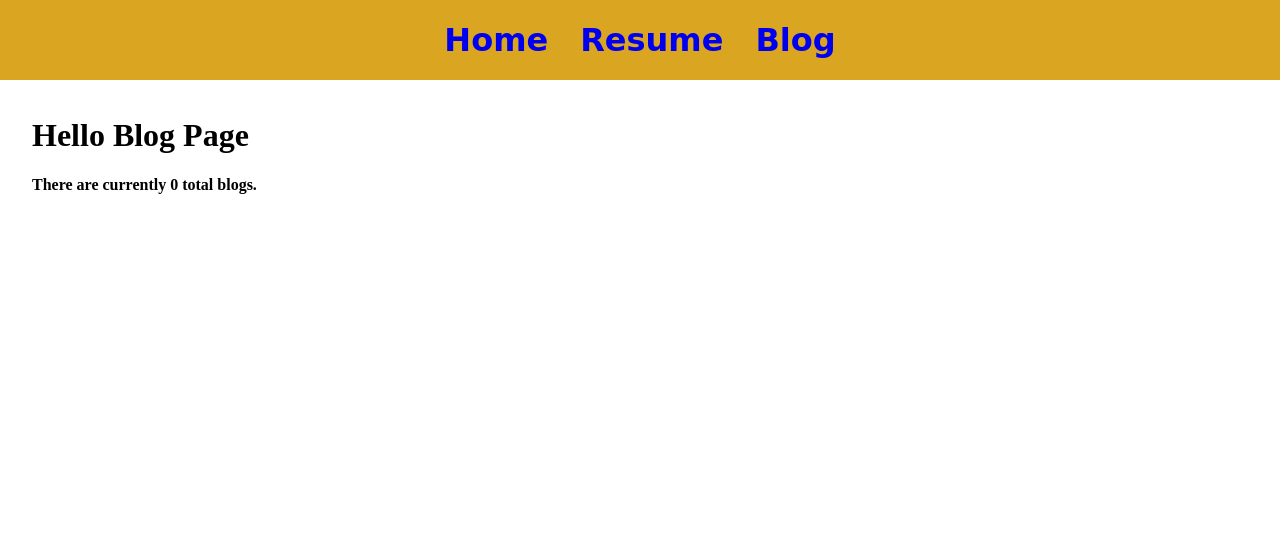
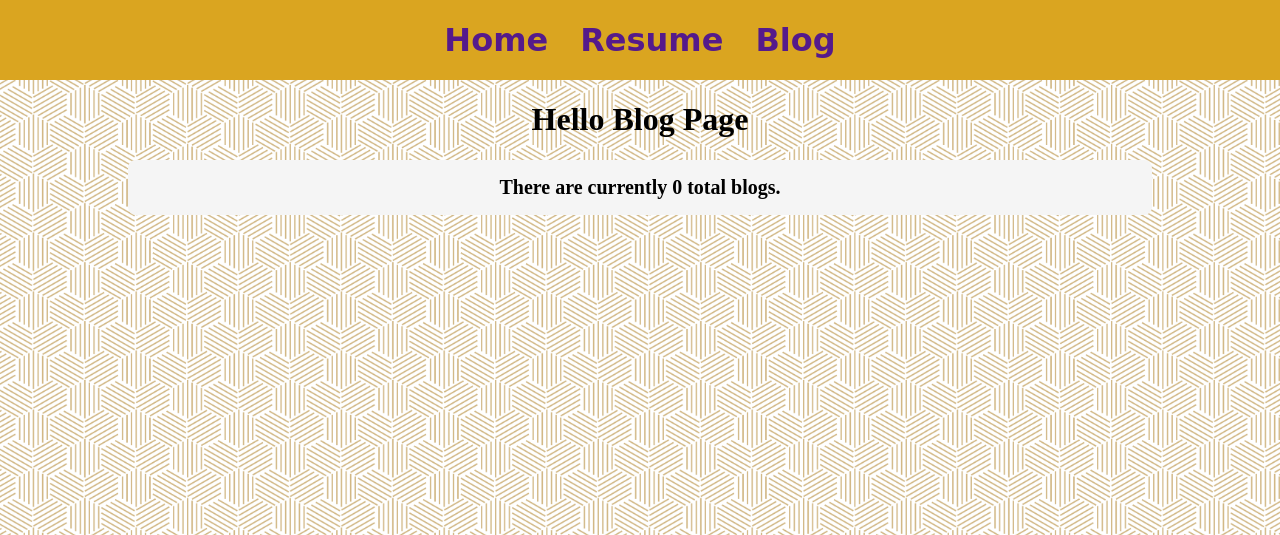
Before and after one commit to julian-lundquist/portfolio_project, a Django app: page /blog/ in a window 1280 px wide. Shown: the top 535 px of the page. Run offline with Django 3.2, Linux system fonts and the light colour scheme; data that the repository does not hold is empty.

Commit message:
added base styling for portfolio and blog template also added background image in base template

```diff
--- a/portfolio_project/settings.py
+++ b/portfolio_project/settings.py
@@ -121,7 +121,7 @@
 # https://docs.djangoproject.com/en/3.2/howto/static-files/
 
 STATIC_URL = '/static/'
-STATIC_ROOT = BASE_DIR / 'staticfiles'
+# STATIC_ROOT = BASE_DIR / 'statics'
 
 STATICFILES_DIRS = [
     BASE_DIR / 'static',
--- a/static/css/base.css
+++ b/static/css/base.css
@@ -1,14 +1,22 @@
 body {
+  background-image: url("../img/242.jpg");
+  background-size: contain;
+  background-repeat: repeat;
   margin: 0;
 }
 
+h1 {
+  text-align: center;
+}
+
 .container {
-  padding: 1em 2em;
+  padding: 5em 8em;
 }
 
 .navbar {
   width: 100%;
   height: 5em;
+  position: fixed;
   background-color: goldenrod;
   display: flex;
   justify-content: center;
@@ -23,10 +31,12 @@
 }
 
 .nav-link {
+  user-select: none;
   padding: 0 1em;
 }
 
 .nav-link > a {
+  color: #551A8B;
   text-decoration: none;
   font-family: "Comic Sans MS";
   font-size: 2em;
@@ -35,5 +45,74 @@
 
 .nav-link > a:hover {
   color: #8400ff;
-  text-shadow: 1px -1px lightcyan;
+  text-shadow: 1px -1px aquamarine;
 }
+
+.project-items {
+  display: flex;
+  justify-content: center;
+}
+
+.project-item {
+  display: block;
+  position: relative;
+  margin: 0 1em;
+}
+
+.project-item-image {
+  height: 250px;
+  opacity: 1;
+  display: block;
+  transition: .5s ease;
+  backface-visibility: hidden;
+  border-radius: 0.5em;
+}
+
+.project-item-content {
+  transition: .5s ease;
+  opacity: 0;
+  text-align: left;
+  user-select: none;
+  cursor: pointer;
+  position: absolute;
+  padding: 0 1em;
+  top: 50%;
+  left: 50%;
+  transform: translate(-50%, -50%);
+  -ms-transform: translate(-50%, -50%);
+}
+
+.project-item-description {
+  width: 480px;
+}
+
+.project-item:hover .project-item-image {
+  opacity: 0.2;
+}
+
+.project-item:hover .project-item-content {
+  opacity: 1;
+  background-color: whitesmoke;
+  border-radius: 0.5em;
+}
+
+.blog-items {
+  padding: 1em;
+  background-color: whitesmoke;
+  border-radius: 0.5em;
+}
+
+.blog-items-count {
+  display: flex;
+  justify-content: center;
+  font-size: 20px;
+  font-weight: bold;
+}
+
+.blog-item {
+  padding: 1em;
+  margin: 1em auto;
+  width: 50%;
+  background-color: antiquewhite;
+  border-radius: 0.5em;
+}
--- a/templates/base.html
+++ b/templates/base.html
@@ -15,7 +15,7 @@
             </li>
 
             <li class="nav-link">
-                <a href="{% static 'portfolio/resume.pdf' %}" target="_blank">Resume</a>
+                <a href="{% static 'img/resume.pdf' %}" target="_blank">Resume</a>
             </li>
 
             <li class="nav-link">
--- a/templates/blog/blogs.html
+++ b/templates/blog/blogs.html
@@ -4,12 +4,16 @@
 
     <h1>Hello Blog Page</h1>
 
-    <h4>There are currently {{ blogs.count }} total blog{{ blogs.count|pluralize }}.</h4>
+    <div class="blog-items">
+        <span class="blog-items-count">There are currently {{ blogs.count }} total blog{{ blogs.count|pluralize }}.</span>
 
-    {% for blog in blogs %}
-        <a href="{% url 'blog:details' blog.id %}"><h2>{{ blog.title }}</h2></a>
-        <h5>{{ blog.date|date:'M d Y'|upper }}</h5>
-        <p>{{ blog.description|striptags|truncatechars:80 }}</p>
-    {% endfor %}
+        {% for blog in blogs %}
+            <div class="blog-item">
+                <a href="{% url 'blog:details' blog.id %}"><h2>{{ blog.title }}</h2></a>
+                <h5>{{ blog.date|date:'M d Y'|upper }}</h5>
+                <p>{{ blog.description|striptags|truncatechars:80 }}</p>
+            </div>
+        {% endfor %}
+    </div>
 
 {% endblock %}
```
Also changed, not shown: templates/portfolio/home.html (+13 -7 lines), static/img/242.jpg (added), static/img/favicon.ico (added), 2 other files.
